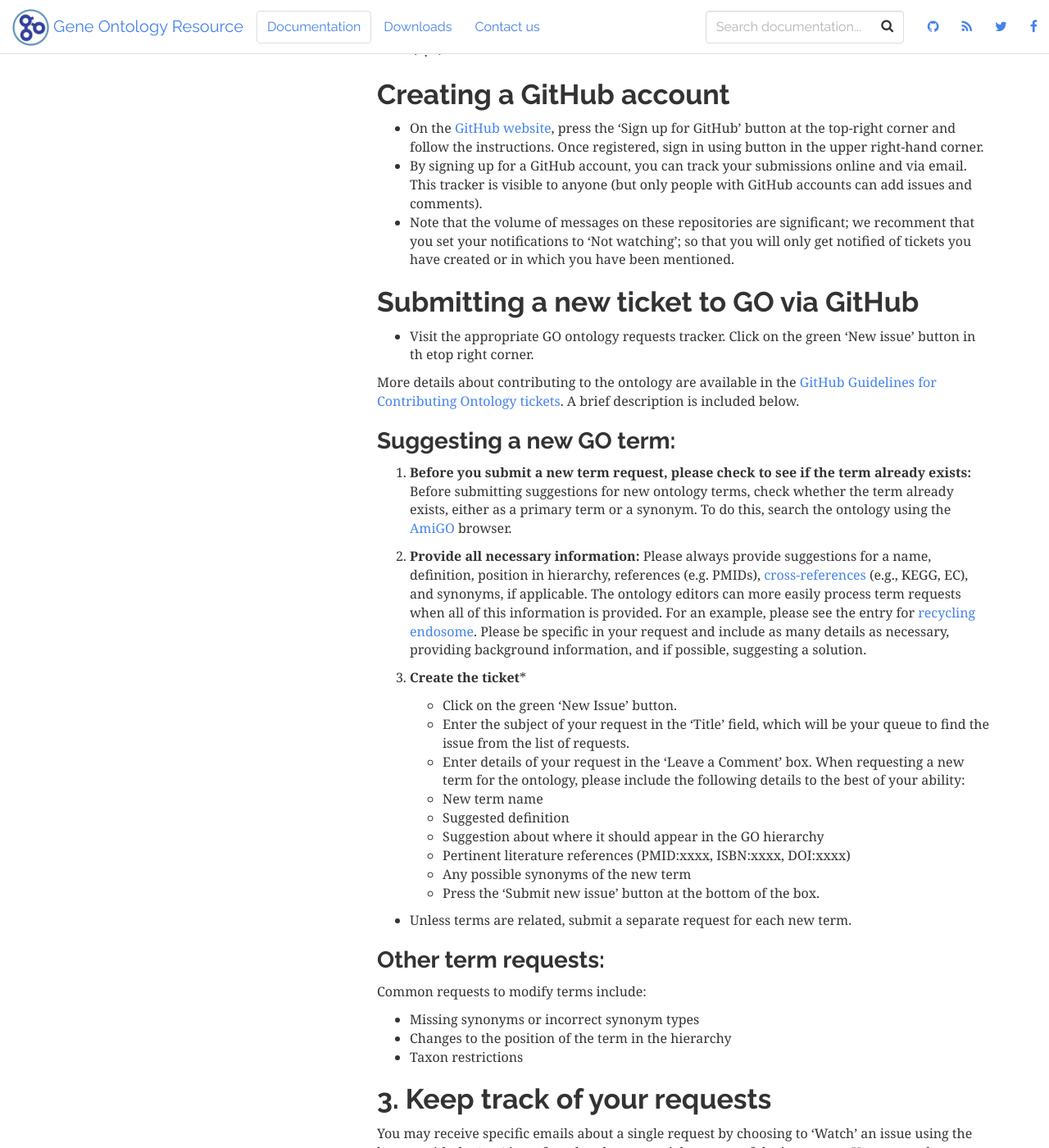
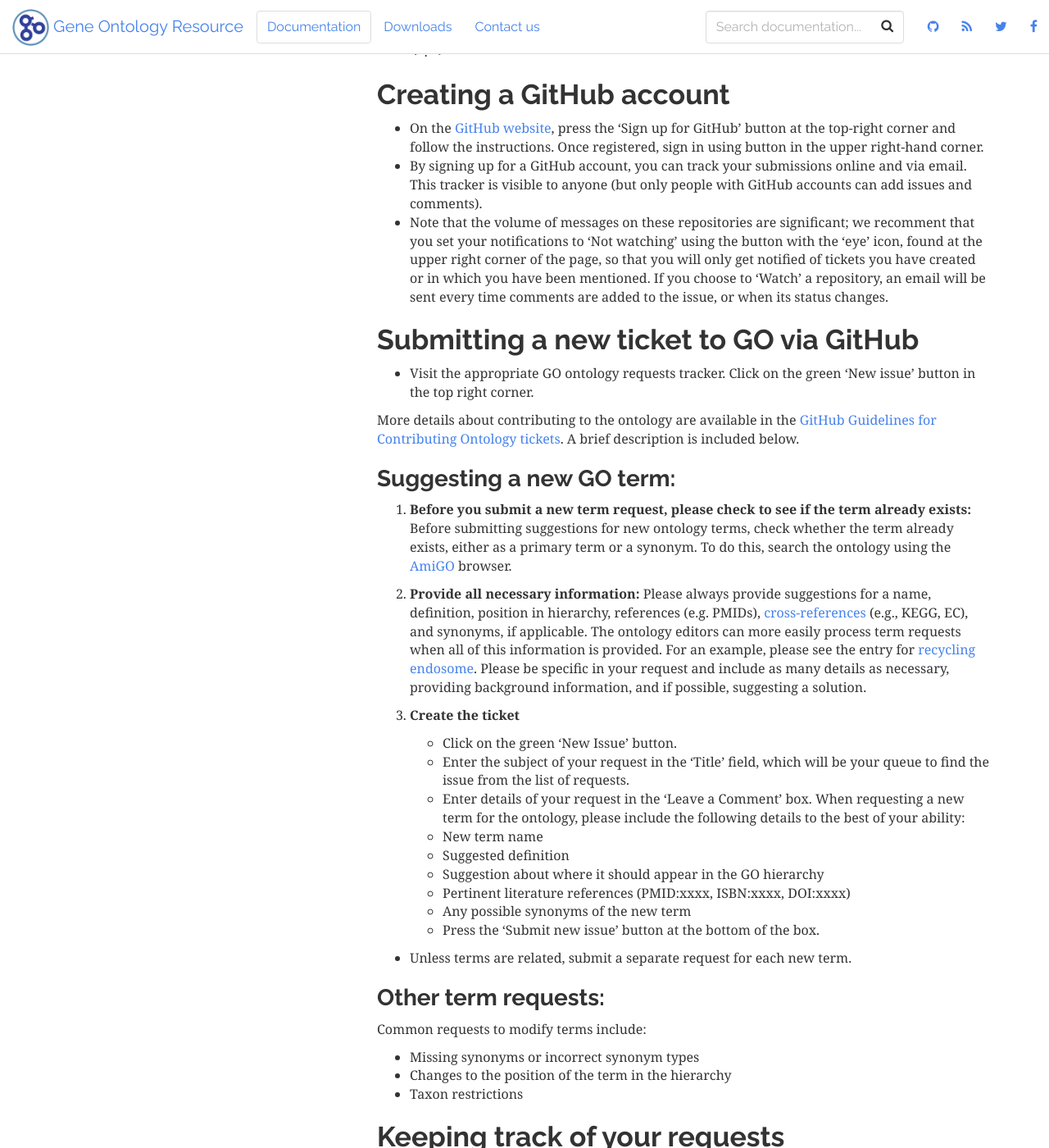
Before and after one commit to geneontology/geneontology.github.io, a Jekyll site: the page built from _docs/how-to-submit-requests.md, in a window 1280 px wide and 1400 px high, scrolled down 317 px. Shown: the whole window at 82% size. Built offline with Jekyll 4.4.1, drawn with Linux system fonts in a browser that asks for light colours; nearby versions of some CDN libraries; some of the changed text lies outside the part shown.

Commit message:
Update how-to-submit-requests.md

```diff
--- a/_docs/how-to-submit-requests.md
+++ b/_docs/how-to-submit-requests.md
@@ -14,11 +14,11 @@
 
 + On the <a href="https://github.com/">GitHub website</a>, press the 'Sign up for GitHub' button at the top-right corner and follow  the instructions. Once registered, sign in using button in the upper right-hand corner.
 + By signing up for a GitHub account, you can track your submissions online and via email. This tracker is visible to anyone (but only people with GitHub accounts can add issues and comments).
-+ Note that the volume of messages on these repositories are significant; we recomment that you set your notifications to 'Not watching'; so that you will only get notified of tickets you have created or in which you have been mentioned.
++ Note that the volume of messages on these repositories are significant; we recomment that you set your notifications to 'Not watching' using the button with the 'eye' icon, found at the upper right corner of the page, so that you will only get notified of tickets you have created or in which you have been mentioned. If you choose to 'Watch' a repository, an email will be sent every time comments are added to the issue, or when its status changes.
 
 ## Submitting a new ticket to GO via GitHub
 
-+ Visit the appropriate GO ontology requests tracker. Click on the green 'New issue' button in th etop right corner.
++ Visit the appropriate GO ontology requests tracker. Click on the green 'New issue' button in the top right corner.
 
 More details about contributing to the ontology are available in the [GitHub Guidelines for Contributing Ontology tickets](https://github.com/geneontology/go-ontology/blob/master/CONTRIBUTING.md){:target="_blank"}. A brief description is included below.
 
@@ -29,7 +29,7 @@
 
 2. **Provide all necessary information:** Please always provide suggestions for a name, definition, position in hierarchy, references (e.g. PMIDs), [cross-references](/docs/download-mappings/) (e.g., KEGG, EC), and synonyms, if applicable.  The ontology editors can more easily process term requests when all of this information is provided.  For an example, please see the entry for [recycling endosome](http://amigo.geneontology.org/amigo/term/GO:0055037). Please be specific in your request and include as many details as necessary, providing background information, and if possible, suggesting a solution.
 
-3. **Create the ticket***
+3. **Create the ticket**
  - Click on the green 'New Issue' button.
  - Enter the subject of your request in the 'Title' field, which will be your queue to find the issue from the list of requests.
  - Enter details of your request in the 'Leave a Comment' box. When requesting a new term for the ontology, please include the following details to the best of your ability:
@@ -49,8 +49,5 @@
  + Taxon restrictions
 
 
-## 3. Keep track of your requests
-
- You may receive specific emails about a single request by choosing to 'Watch' an issue using the button with the 'eye' icon, found at the upper right corner of the issue page. Users may choose to watch, not watch, or ignore a GitHub issue by pressing this button. If you choose to 'Watch' an issue, an email will be sent every time comments are added to the issue, or its status changes.
-
- To find your request again in the GOC tracker, while on the page listing all submitted issues, use the 'Filters' box and drop-down menu to restrict the types of request you may display.
+## Keeping track of your requests
+To find your request again in the GOC tracker, while on the page listing all submitted issues, use the 'Filters' box and drop-down menu to restrict the types of request you may display.
```
